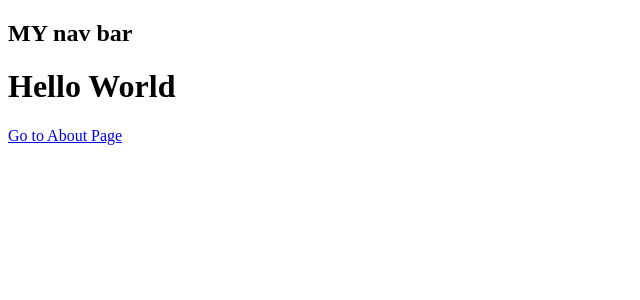
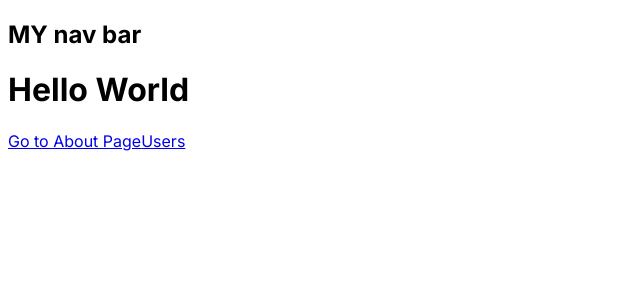
Before and after one commit to ggebre/nextjs-tutorial, a Next.js app: page / in a window 1280 px wide. Shown: the top 300 px of the page, without its empty margins (0-640 px from the left). Built offline with nearby package versions, Linux system fonts and the light colour scheme.

Commit message:
add users route

```diff
--- a/app/layout.tsx
+++ b/app/layout.tsx
@@ -1,4 +1,6 @@
 import './globals.css'
+import { Inter } from '@next/font/google'
+const inter = Inter({ subsets: ['latin'] })
 
 export default function RootLayout({
   children,
@@ -12,7 +14,7 @@ export default function RootLayout({
         head.tsx. Find out more at https://beta.nextjs.org/docs/api-reference/file-conventions/head
       */}
       <head />
-      <body>
+      <body className={inter.className}>
         <nav> <h1> MY nav bar</h1></nav>
         {children}</body>
     </html>
--- a/app/page.tsx
+++ b/app/page.tsx
@@ -7,6 +7,7 @@ export default function Home() {
     <main >
       <h1>Hello World</h1>
       <Link href="/about" >Go to About Page</Link>
+      <Link href="/users" >Users</Link>
     </main>
   )
 }
```
Also changed, not shown: app/users/page.tsx (added, +7 -0 lines).
